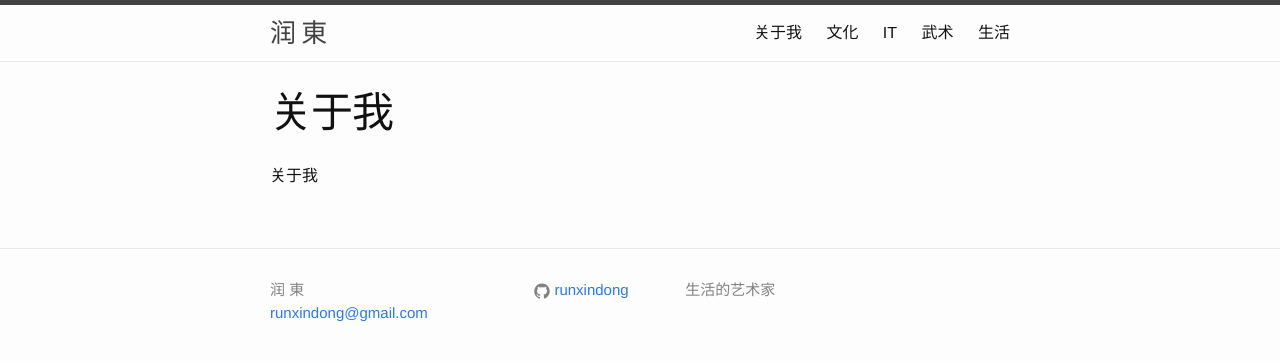
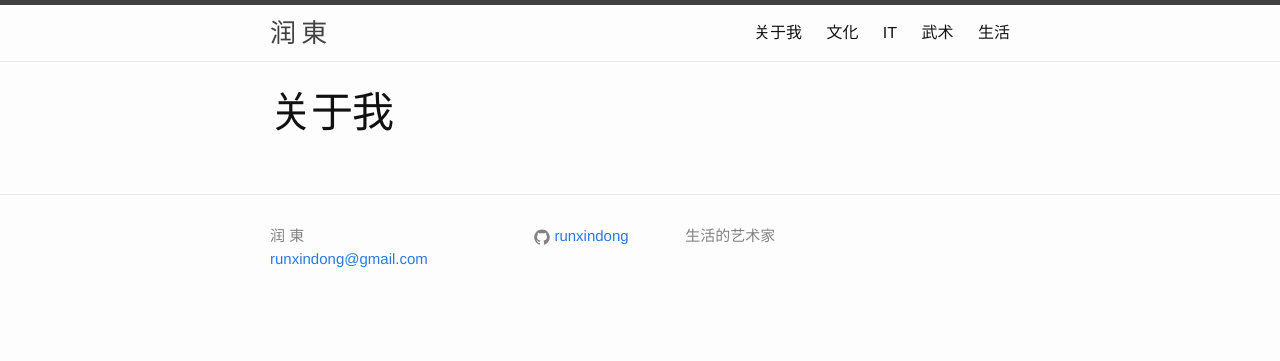
Before and after one commit to runxindong/runxindong.github.io, a Jekyll site: the page built from about.md, in a window 1280 px wide. Shown: the top 361 px of the page. Built offline with Jekyll 4.4.1, drawn with Linux system fonts in a browser that asks for light colours; nearby versions of some CDN libraries.

```diff
--- a/about.md
+++ b/about.md
@@ -3,4 +3,3 @@ layout: page
 title: 关于我
 permalink: /about/
 ---
-关于我
```
Also changed, not shown: _posts/2016-05-14-ZhuangZi.md (+1 -0 lines).
